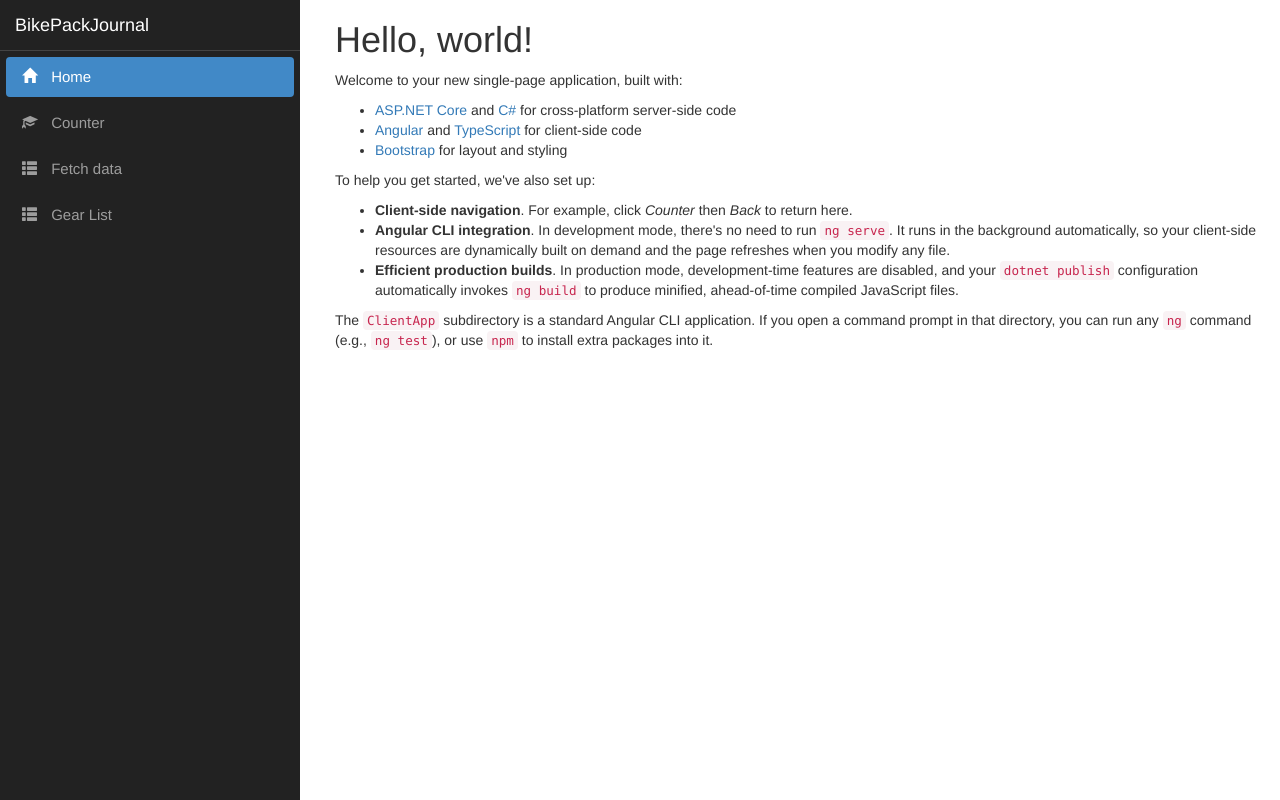
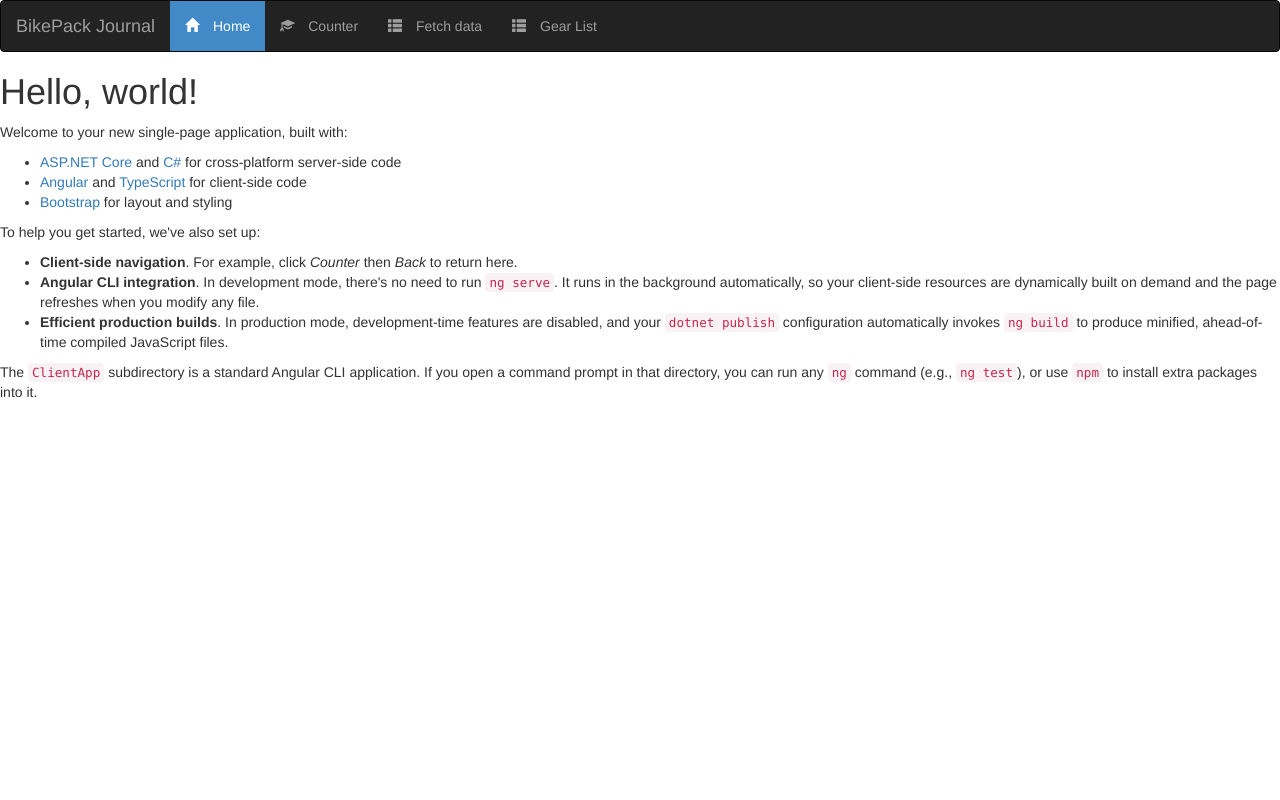
Before and after one commit to davidadams1975/BikePackJournal, an Angular app in the folder BikePackJournal/ClientApp/: page / in a window 1280 px wide. Built offline with nearby package versions, Linux system fonts and the light colour scheme.

Commit message:
horizontal nav bar

```diff
--- a/BikePackJournal/ClientApp/src/app/app.component.html
+++ b/BikePackJournal/ClientApp/src/app/app.component.html
@@ -1,9 +1,7 @@
 <div class='container-fluid'>
   <div class='row'>
-    <div class='col-sm-3'>
       <app-nav-menu></app-nav-menu>
-    </div>
-    <div class='col-sm-9 body-content'>
+    <div class='body-content'>
       <router-outlet></router-outlet>
     </div>
   </div>
--- a/BikePackJournal/ClientApp/src/app/fetch-data/fetch-data.component.ts
+++ b/BikePackJournal/ClientApp/src/app/fetch-data/fetch-data.component.ts
@@ -9,6 +9,7 @@ export class FetchDataComponent {
   public forecasts: WeatherForecast[];
 
   constructor(http: HttpClient, @Inject('BASE_URL') baseUrl: string) {
+    console.log(baseUrl + 'api/SampleData/WeatherForecasts');
     http.get<WeatherForecast[]>(baseUrl + 'api/SampleData/WeatherForecasts').subscribe(result => {
       this.forecasts = result;
     }, error => console.error(error));
--- a/BikePackJournal/ClientApp/src/app/nav-menu/nav-menu.component.css
+++ b/BikePackJournal/ClientApp/src/app/nav-menu/nav-menu.component.css
@@ -11,17 +11,17 @@ li.link-active a:focus {
 }
 
 /* Keep the nav menu independent of scrolling and on top of other items */
-.main-nav {
+/*.main-nav {
     position: fixed;
     top: 0;
     left: 0;
     right: 0;
     z-index: 1;
-}
+}*/
 
-@media (min-width: 768px) {
+/*@media (min-width: 768px) {*/
     /* On small screens, convert the nav menu to a vertical sidebar */
-    .main-nav {
+    /*.main-nav {
         height: 100%;
         width: calc(25% - 20px);
     }
@@ -49,11 +49,11 @@ li.link-active a:focus {
         padding: 10px 16px;
         border-radius: 4px;
     }
-    .navbar a {
+    .navbar a {*/
         /* If a menu item's text is too long, truncate it */
-        width: 100%;
+        /*width: 100%;
         white-space: nowrap;
         overflow: hidden;
         text-overflow: ellipsis;
     }
-}
+}*/
--- a/BikePackJournal/ClientApp/src/app/nav-menu/nav-menu.component.html
+++ b/BikePackJournal/ClientApp/src/app/nav-menu/nav-menu.component.html
@@ -1,4 +1,3 @@
-<div class='main-nav'>
     <div class='navbar navbar-inverse'>
         <div class='navbar-header'>
             <button type='button' class='navbar-toggle' data-toggle='collapse' data-target='.navbar-collapse' [attr.aria-expanded]='isExpanded' (click)='toggle()'>
@@ -7,9 +6,9 @@
                 <span class='icon-bar'></span>
                 <span class='icon-bar'></span>
             </button>
-            <a class='navbar-brand' [routerLink]='["/"]'>BikePackJournal</a>
+            <a class='navbar-brand' [routerLink]='["/"]'>BikePack Journal</a>
         </div>
-        <div class='clearfix'></div>
+        <!--<div class='clearfix'></div>-->
         <div class='navbar-collapse collapse' [ngClass]='{ "in": isExpanded }'>
           <ul class='nav navbar-nav'>
             <li [routerLinkActive]='["link-active"]' [routerLinkActiveOptions]='{ exact: true }'>
@@ -35,4 +34,3 @@
           </ul>
         </div>
     </div>
-</div>
```
